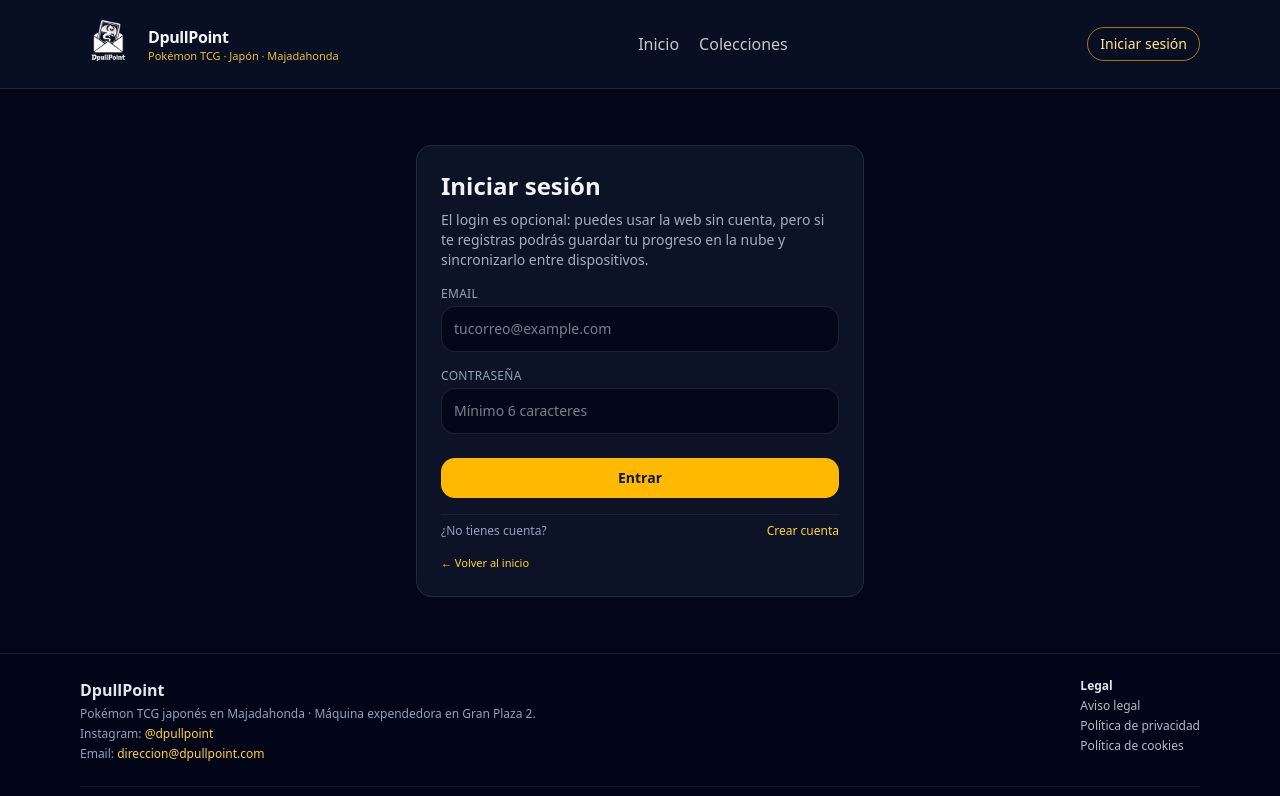
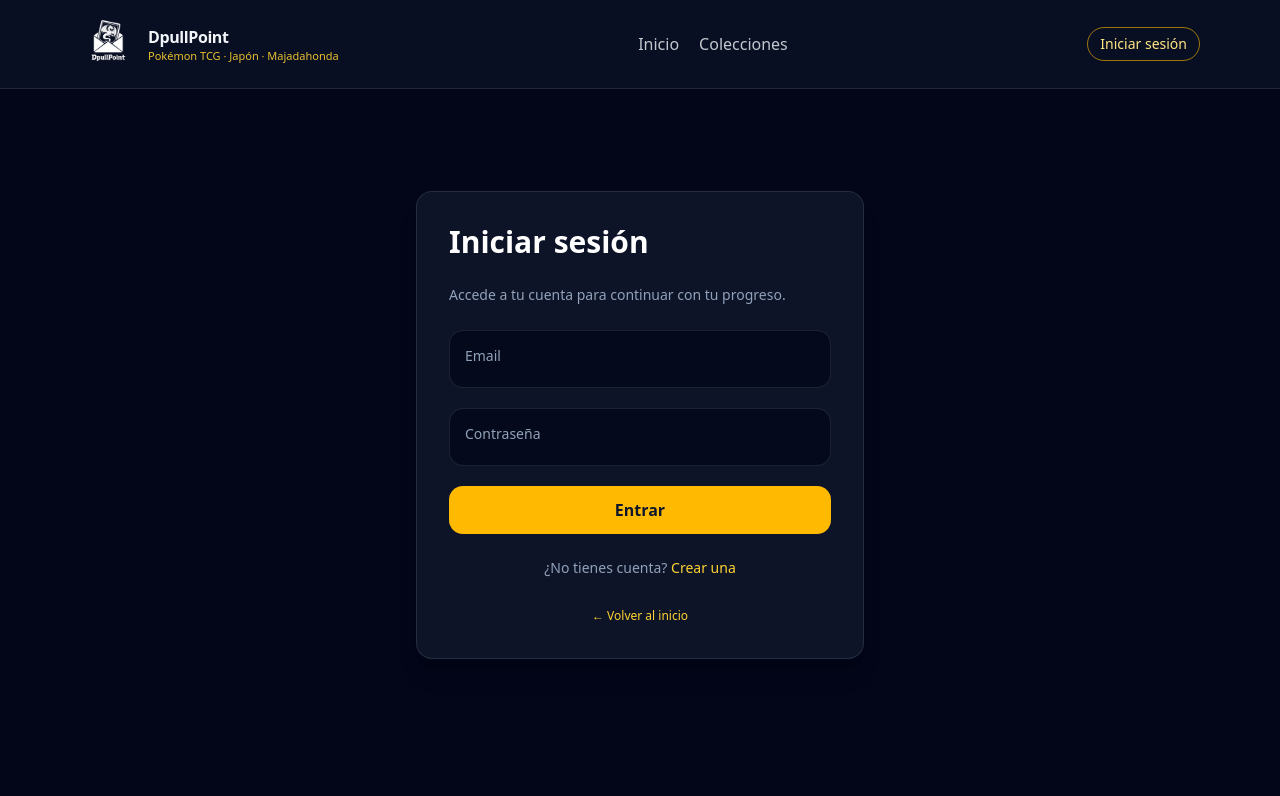
Before and after one commit to gypyb/dpullpoint, a Next.js app: page /login in a window 1280 px wide. Shown: the top 796 px of the page. Built offline with nearby package versions, Linux system fonts and the light colour scheme; no server answers.

Commit message:
Upgrade: Login UI

```diff
--- /dev/null
+++ b/app/auth/confirm/page.tsx
@@ -0,0 +1,56 @@
+"use client";
+
+import { useEffect, useState } from "react";
+import { useSearchParams, useRouter } from "next/navigation";
+import { supabase } from "@/lib/supabaseClient";
+
+export default function ConfirmEmailPage() {
+  const searchParams = useSearchParams();
+  const router = useRouter();
+
+  const token = searchParams.get("token");
+  const type = searchParams.get("type"); // "email"
+  const email = searchParams.get("email"); // NECESARIO
+
+  const [status, setStatus] = useState<
+    "loading" | "success" | "error" | "invalid"
+  >("loading");
+
+  useEffect(() => {
+    async function verify() {
+      // Validaciones previas
+      if (!token || !type || !email) {
+        setStatus("invalid");
+        return;
+      }
+
+      // VERIFICATION CORRECTA PARA SUPABASE
+      const { error } = await supabase.auth.verifyOtp({
+        type: type as "email",
+        token,
+        email, // <- ESTO ES LO QUE TE FALTABA
+      });
+
+      if (error) {
+        console.error(error);
+        setStatus("error");
+        return;
+      }
+
+      setStatus("success");
+
+      // Redirección después de validar
+      setTimeout(() => {
+        router.push("/login");
+      }, 2000);
+    }
+
+    verify();
+  }, [token, type, email, router]);
+
+  if (status === "loading") return <p>Verificando email...</p>;
+  if (status === "invalid") return <p>Enlace inválido.</p>;
+  if (status === "error") return <p>Error verificando tu email.</p>;
+
+  return <p>Email verificado correctamente. Redirigiendo...</p>;
+}
--- a/app/login/LoginClient.tsx
+++ b/app/login/LoginClient.tsx
@@ -1,6 +1,6 @@
 "use client";
 
-import { FormEvent, useState } from "react";
+import { useState, FormEvent } from "react";
 import { supabase } from "@/lib/supabaseClient";
 import { useRouter, useSearchParams } from "next/navigation";
 import Link from "next/link";
@@ -10,16 +10,29 @@ export default function LoginClient() {
   const searchParams = useSearchParams();
   const redirect = searchParams.get("redirect") || "/";
 
+  const [mode, setMode] = useState<"login" | "register">("login");
+
   const [email, setEmail] = useState("");
   const [password, setPassword] = useState("");
-  const [mode, setMode] = useState<"login" | "register">("login");
+
+  // Checkboxes
+  const [acceptTerms, setAcceptTerms] = useState(false);
+  const [acceptPrivacy, setAcceptPrivacy] = useState(false);
+  const [acceptPromo, setAcceptPromo] = useState(false);
+
   const [loading, setLoading] = useState(false);
   const [error, setError] = useState<string | null>(null);
 
   async function handleSubmit(e: FormEvent) {
     e.preventDefault();
+    setError(null);
+
+    if (mode === "register" && (!acceptTerms || !acceptPrivacy)) {
+      setError("Debes aceptar los términos y la política de privacidad.");
+      return;
+    }
+
     setLoading(true);
-    setError(null);
 
     try {
       if (mode === "login") {
@@ -27,89 +40,185 @@ export default function LoginClient() {
           email,
           password,
         });
+
         if (error) throw error;
+
+        router.push(redirect);
       } else {
         const { error } = await supabase.auth.signUp({
           email,
           password,
+          options: {
+            data: {
+              promo_optin: acceptPromo,
+            },
+          },
         });
+
         if (error) throw error;
+
+        router.push("/auth/confirm-sent");
+      }
+    } catch (err: any) {
+      setError(err.message || "Ocurrió un error");
     }
 
-      router.push(redirect);
-    } catch (err: any) {
-      setError(err.message || "Ocurrió un error");
-    } finally {
     setLoading(false);
-    }
   }
 
   return (
-    <div className="max-w-md mx-auto mt-10 bg-slate-900/80 border border-white/10 rounded-2xl p-6 space-y-4">
-      <h1 className="text-2xl font-semibold mb-2">
+    <div className="min-h-[80vh] flex items-center justify-center p-4">
+      <div className="w-full max-w-md bg-slate-900/90 border border-white/10 shadow-xl rounded-2xl p-8 space-y-6">
+
+        {/* TITLE */}
+        <h1 className="text-3xl font-bold text-white">
           {mode === "login" ? "Iniciar sesión" : "Crear cuenta"}
         </h1>
 
-      <p className="text-sm text-slate-300/80">
-        El login es opcional: puedes usar la web sin cuenta, pero si te
-        registras podrás guardar tu progreso en la nube y sincronizarlo entre
-        dispositivos.
+        <p className="text-slate-400 text-sm leading-relaxed">
+          {mode === "login"
+            ? "Accede a tu cuenta para continuar con tu progreso."
+            : "Crea una cuenta para guardar tu progreso y recibir ventajas exclusivas."}
         </p>
 
-      <form className="space-y-4" onSubmit={handleSubmit}>
-        <div>
-          <label className="block text-xs uppercase tracking-wide mb-1 text-slate-400">Email</label>
+        {/* FORM */}
+        <form onSubmit={handleSubmit} className="space-y-5">
+
+          {/* EMAIL */}
+          <div className="relative">
             <input
               type="email"
               required
-            className="w-full p-3 rounded-xl bg-slate-950/80 border border-white/10 text-sm outline-none focus:ring-2 focus:ring-amber-400"
+              className="peer w-full p-4 bg-slate-950/70 border border-white/10 rounded-xl text-white placeholder-transparent focus:outline-none focus:ring-2 focus:ring-amber-400"
               value={email}
               onChange={(e) => setEmail(e.target.value)}
-            placeholder="tucorreo@example.com"
+              placeholder="Email"
             />
+            <label className="absolute left-4 top-4 text-slate-400 text-sm transition-all
+              peer-placeholder-shown:top-4 peer-placeholder-shown:text-sm
+              peer-focus:-top-2 peer-focus:text-xs peer-focus:text-amber-300">
+              Email
+            </label>
           </div>
 
-        <div>
-          <label className="block text-xs uppercase tracking-wide mb-1 text-slate-400">Contraseña</label>
+          {/* PASSWORD */}
+          <div className="relative">
             <input
               type="password"
               required
-            className="w-full p-3 rounded-xl bg-slate-950/80 border border-white/10 text-sm outline-none focus:ring-2 focus:ring-amber-400"
+              className="peer w-full p-4 bg-slate-950/70 border border-white/10 rounded-xl text-white placeholder-transparent focus:outline-none focus:ring-2 focus:ring-amber-400"
               value={password}
               onChange={(e) => setPassword(e.target.value)}
-            placeholder="Mínimo 6 caracteres"
+              placeholder="Contraseña"
             />
+            <label className="absolute left-4 top-4 text-slate-400 text-sm transition-all
+              peer-placeholder-shown:top-4 peer-placeholder-shown:text-sm
+              peer-focus:-top-2 peer-focus:text-xs peer-focus:text-amber-300">
+              Contraseña
+            </label>
           </div>
 
-        {error && (
-          <p className="text-sm text-red-400 bg-red-900/30 rounded-lg px-3 py-2">{error}</p>
+          {/* CHECKBOXES SOLO EN REGISTRO */}
+          {mode === "register" && (
+            <div className="space-y-3 text-slate-300 text-sm">
+
+              <label className="flex items-center gap-3 cursor-pointer">
+                <input
+                  type="checkbox"
+                  checked={acceptTerms}
+                  onChange={(e) => setAcceptTerms(e.target.checked)}
+                  className="w-4 h-4 rounded bg-slate-800 border-white/20"
+                />
+                <span>
+                  Acepto los{" "}
+                  <Link href="/aviso-legal" className="text-amber-300 hover:underline">
+                    términos del servicio
+                  </Link>
+                </span>
+              </label>
+
+              <label className="flex items-center gap-3 cursor-pointer">
+                <input
+                  type="checkbox"
+                  checked={acceptPrivacy}
+                  onChange={(e) => setAcceptPrivacy(e.target.checked)}
+                  className="w-4 h-4 rounded bg-slate-800 border-white/20"
+                />
+                <span>
+                  Acepto la{" "}
+                  <Link href="/politica-privacidad" className="text-amber-300 hover:underline">
+                    política de privacidad
+                  </Link>
+                </span>
+              </label>
+
+              <label className="flex items-center gap-3 cursor-pointer">
+                <input
+                  type="checkbox"
+                  checked={acceptPromo}
+                  onChange={(e) => setAcceptPromo(e.target.checked)}
+                  className="w-4 h-4 rounded bg-slate-800 border-white/20"
+                />
+                <span>
+                  Deseo recibir noticias y promociones
+                </span>
+              </label>
+
+            </div>
           )}
 
+          {/* ERROR */}
+          {error && (
+            <p className="text-red-400 text-sm bg-red-900/30 border border-red-600/20 p-3 rounded-lg">
+              {error}
+            </p>
+          )}
+
+          {/* SUBMIT */}
           <button
             type="submit"
             disabled={loading}
-          className="w-full mt-2 rounded-xl bg-amber-400 text-slate-900 font-semibold py-2.5 text-sm hover:bg-amber-300 transition disabled:opacity-60"
+            className="w-full py-3 bg-amber-400 hover:bg-amber-300 disabled:opacity-50 rounded-xl font-semibold text-slate-900 transition"
           >
-          {loading ? "Procesando..." : mode === "login" ? "Entrar" : "Crear cuenta"}
+            {loading
+              ? "Procesando..."
+              : mode === "login" ? "Entrar" : "Crear cuenta"}
           </button>
+
         </form>
 
-      <div className="text-xs text-slate-400 flex items-center justify-between pt-2 border-t border-white/5">
-        <span>
-          {mode === "login" ? "¿No tienes cuenta?" : "¿Ya tienes cuenta?"}
-        </span>
+        {/* FOOTER TOGGLE */}
+        <div className="text-center text-slate-400 text-sm">
+          {mode === "login" ? (
+            <>
+              ¿No tienes cuenta?{" "}
               <button
-          className="text-amber-300 hover:text-amber-200 font-medium"
-          onClick={() => setMode((m) => (m === "login" ? "register" : "login"))}
+                onClick={() => setMode("register")}
+                className="text-amber-300 hover:underline"
               >
-          {mode === "login" ? "Crear cuenta" : "Iniciar sesión"}
+                Crear una
               </button>
+            </>
+          ) : (
+            <>
+              ¿Ya tienes cuenta?{" "}
+              <button
+                onClick={() => setMode("login")}
+                className="text-amber-300 hover:underline"
+              >
+                Iniciar sesión
+              </button>
+            </>
+          )}
         </div>
 
-      <div className="text-[11px] text-slate-500">
-        <Link href="/" className="text-amber-300 hover:text-amber-200">
+        {/* BACK */}
+        <div className="text-center">
+          <Link href="/" className="text-amber-300 text-xs hover:underline">
             ← Volver al inicio
           </Link>
+        </div>
+
       </div>
     </div>
   );
```
Lines whose indentation alone changed are shown as unchanged.
